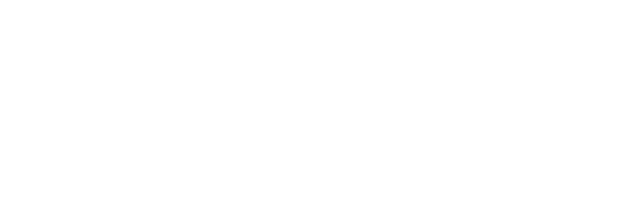
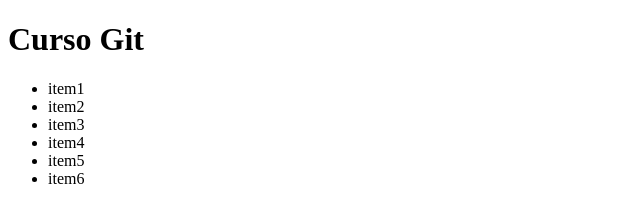
Before and after one commit to DiegoRosas/clase1, a plain HTML site: page index.html in a window 1280 px wide. Shown: the whole page, without its empty margins (0-640 px from the left). Drawn offline with Linux system fonts and the light colour scheme.

Commit message:
Menu terminado

```diff
--- a/index.html
+++ b/index.html
@@ -8,5 +8,20 @@
 </head>
 <body>
 
+  <header>
+    <h1>Curso Git</h1>
+  </header>
+
+  <nav>
+    <ul>
+      <li>item1</li>
+      <li>item2</li>
+      <li>item3</li>
+      <li>item4</li>
+      <li>item5</li>
+      <li>item6</li>
+    </ul>
+  </nav>
+
 </body>
 </html>
```
